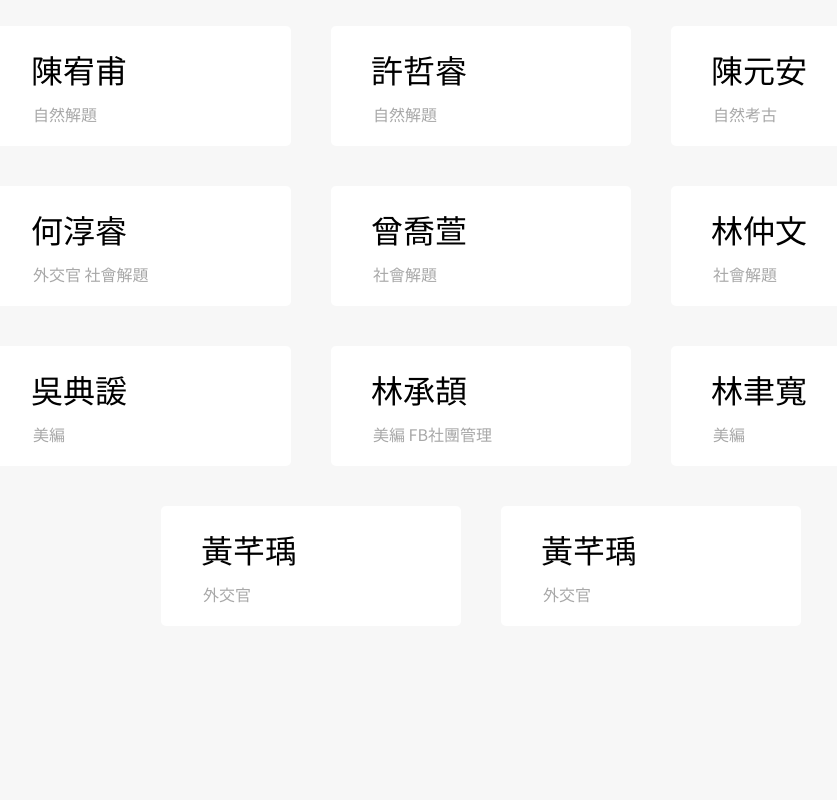
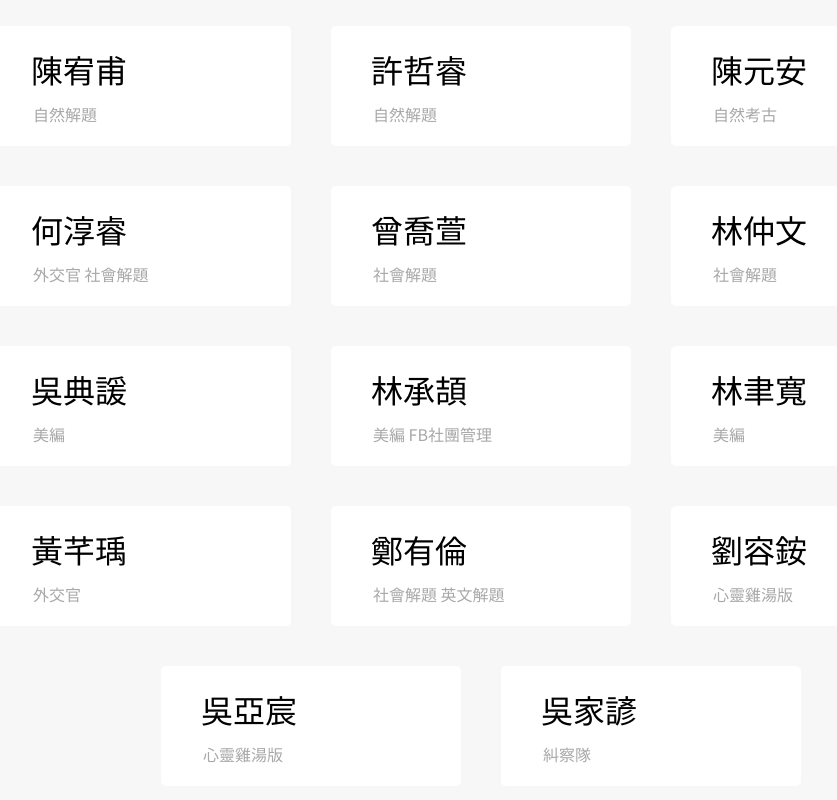
Before and after one commit to mingdaoplatform/official-page, a Vue app: page /#/members in a window 1280 px wide. Shown: the part 1446-2246 px from the top of the page, without its empty margins (159-996 px from the left). Before the commit the page ends 2172 px from the top, so only its background shows below. Built offline with nearby package versions, Linux system fonts and the light colour scheme.

Commit message:
feat: name

```diff
--- a/src/data/members.ts
+++ b/src/data/members.ts
@@ -132,7 +132,19 @@ export const normalMemberList: member[] = [
     title: "外交官",
   },
   {
-    name: "黃芊瑀",
-    title: "外交官",
+    name: "鄭有倫",
+    title: "社會解題  英文解題"
   },
+  {
+    name: "劉容銨",
+    title: "心靈雞湯版"
+  },
+  {
+    name: "吳亞宸",
+    title: "心靈雞湯版"
+  },
+  {
+    name: "吳家諺",
+    title: "糾察隊"
+  }
 ];
```
